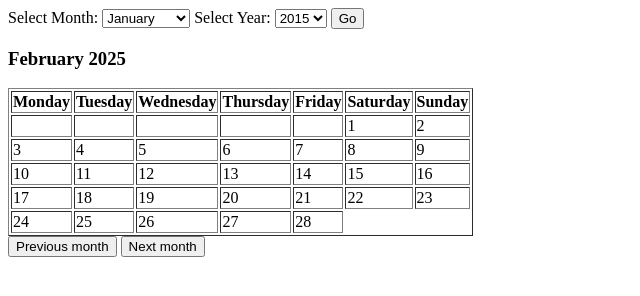
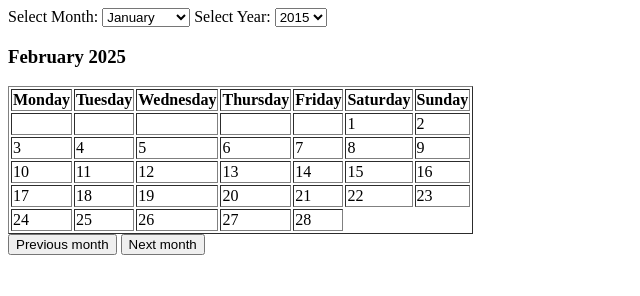
Before and after one commit to samirahekmati/Days-calendar-project, a website with bundled scripts: page Project-Days-Calendar/index.html in a window 1280 px wide. Shown: the whole page, without its empty margins (0-640 px from the left). Built offline with nearby package versions, Linux system fonts and the light colour scheme.

Commit message:
removed Go button from HTML

```diff
--- a/Project-Days-Calendar/index.html
+++ b/Project-Days-Calendar/index.html
@@ -11,8 +11,6 @@
         <label for="year-select">Select Year:</label>
         <select id="year-select"></select>
 
-        <button id="go-button">Go</button>
-
         <div id="table-container"></div>
 
         <div id="button-container">
```
